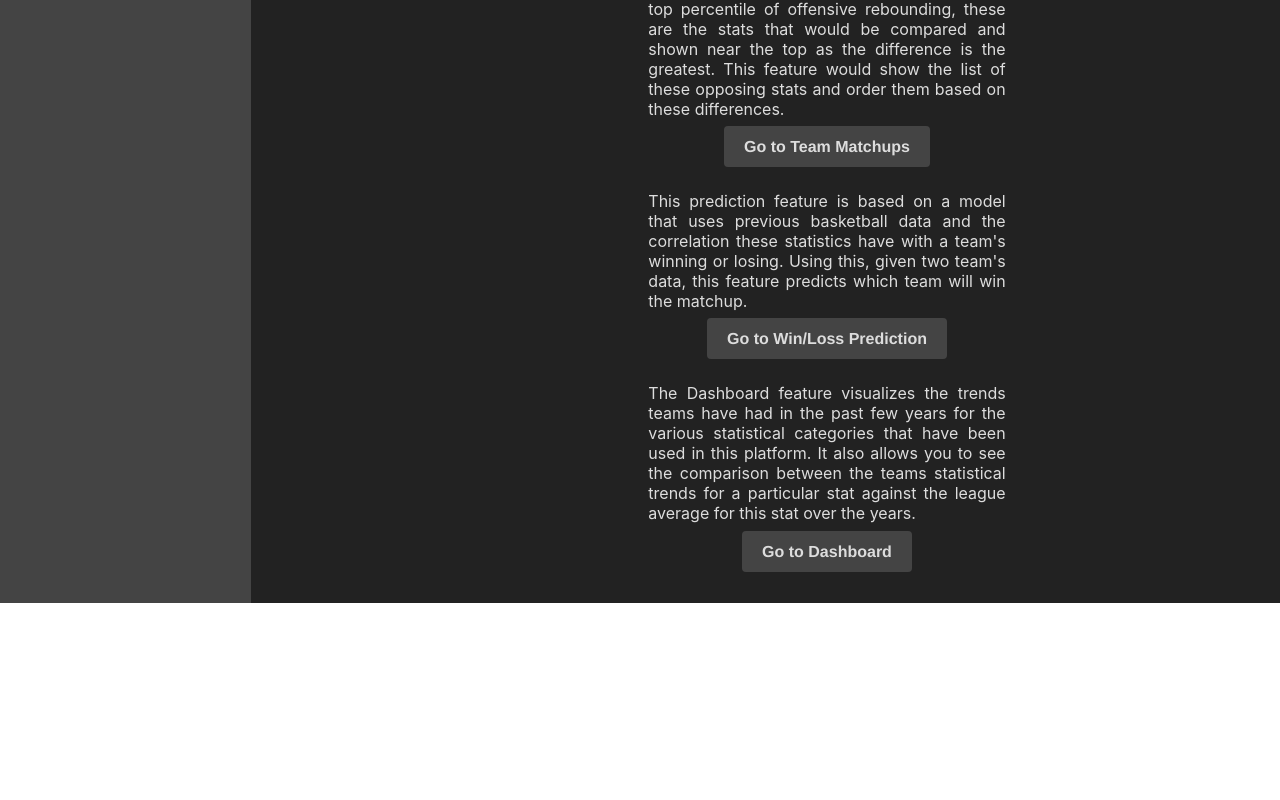
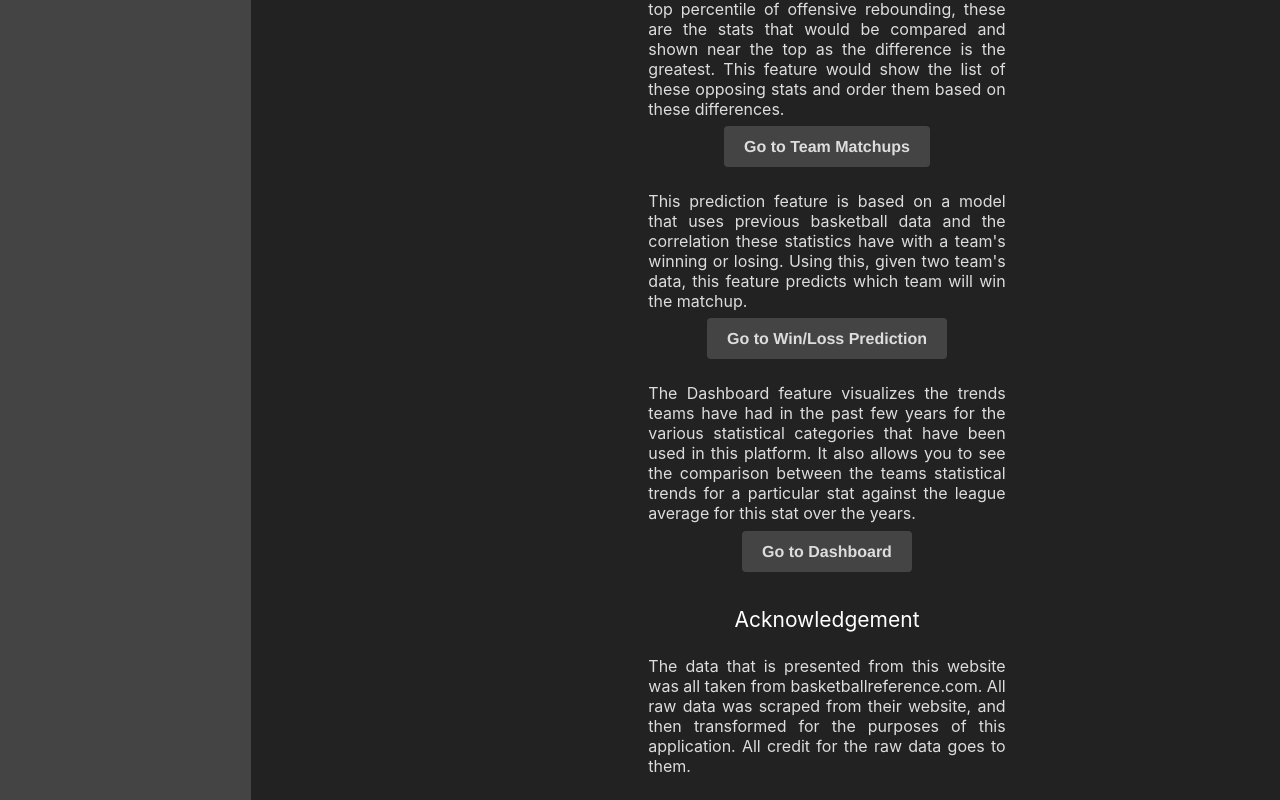
Before and after one commit to parathan/NBAMatchups, a React (Create React App) app in the folder WebApp/webapp/: page / in a window 1280 px wide. Shown: the part 395-1195 px from the top of the page. Before the commit the page ends 998 px from the top, so only its background shows below. Built offline with nearby package versions, Linux system fonts and the light colour scheme.

Commit message:
Create acknowledgement for data

```diff
--- a/WebApp/webapp/src/pages/Home/index.module.css
+++ b/WebApp/webapp/src/pages/Home/index.module.css
@@ -58,3 +58,9 @@
   color: var(--p-font-colour);
   text-align: justify;
 }
+
+.acknowledgmenet {
+  margin-top: 10%;
+  font-size: calc(5px + 2vmin);
+  color: var(--header-font-colour);
+}
--- a/WebApp/webapp/src/pages/Home/index.tsx
+++ b/WebApp/webapp/src/pages/Home/index.tsx
@@ -61,6 +61,14 @@ function Home() {
               <button className={styles.featureButton} onClick={() => handleNavigate("/dashboard")}>
                 Go to Dashboard
               </button>
+              <div className={styles.acknowledgmenet}>
+                Acknowledgement
+              </div>
+              <div className={styles.description}>
+                The data that is presented from this website was all taken from basketballreference.com.
+                All raw data was scraped from their website, and then transformed for the purposes of this
+                application. All credit for the raw data goes to them.
+              </div>
             </Grid>
             <Grid item xs={4}></Grid>
           </Grid>
```
Also changed, not shown: 1 other file (tests, documents, lock files or other folders).
